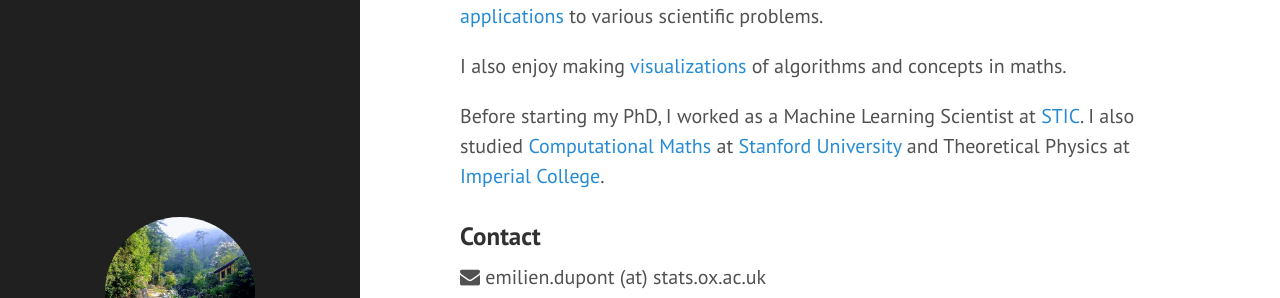
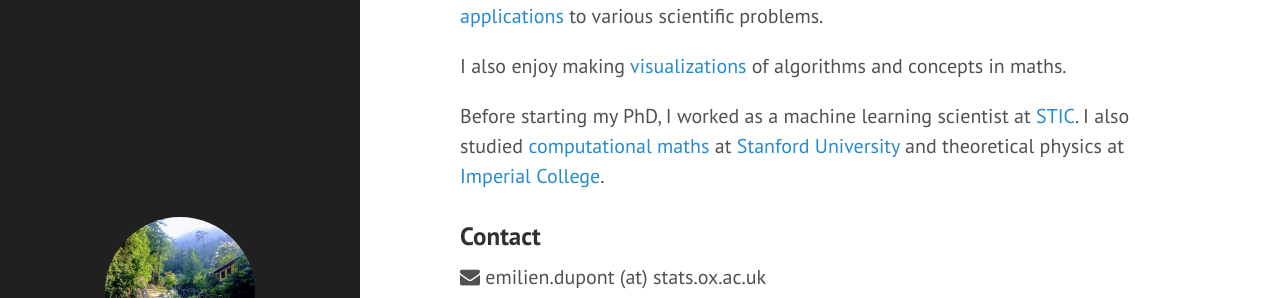
Before and after one commit to EmilienDupont/emiliendupont.github.io, a Jekyll site: the page built from about.md, in a window 1280 px wide and 981 px high. Shown: the part 279-577 px from the top of the window. Built offline with Jekyll 4.4.1, drawn with Linux system fonts in a browser that asks for light colours; nearby versions of some CDN libraries.

Commit message:
:bug: consistent capitalization

```diff
--- a/about.md
+++ b/about.md
@@ -10,7 +10,7 @@ My research interests are mainly in representation learning and generative model
 
 I also enjoy making [visualizations](https://emiliendupont.github.io/visualizations/) of algorithms and concepts in maths.
 
-Before starting my PhD, I worked as a Machine Learning Scientist at [STIC](http://www.slb.com/about/rd/technology/stic.aspx). I also studied [Computational Maths](https://icme.stanford.edu/) at [Stanford University](https://www.stanford.edu/) and Theoretical Physics at [Imperial College](https://www.imperial.ac.uk/).
+Before starting my PhD, I worked as a machine learning scientist at [STIC](http://www.slb.com/about/rd/technology/stic.aspx). I also studied [computational maths](https://icme.stanford.edu/) at [Stanford University](https://www.stanford.edu/) and theoretical physics at [Imperial College](https://www.imperial.ac.uk/).
 
 
 ### Contact
```
